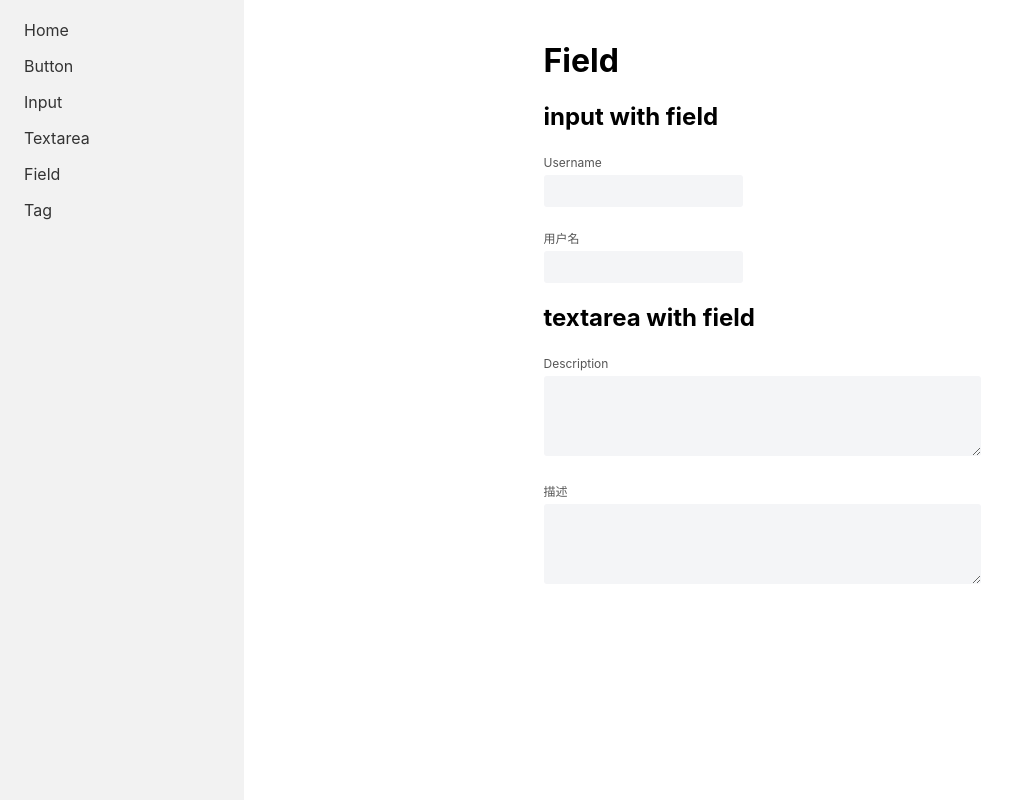
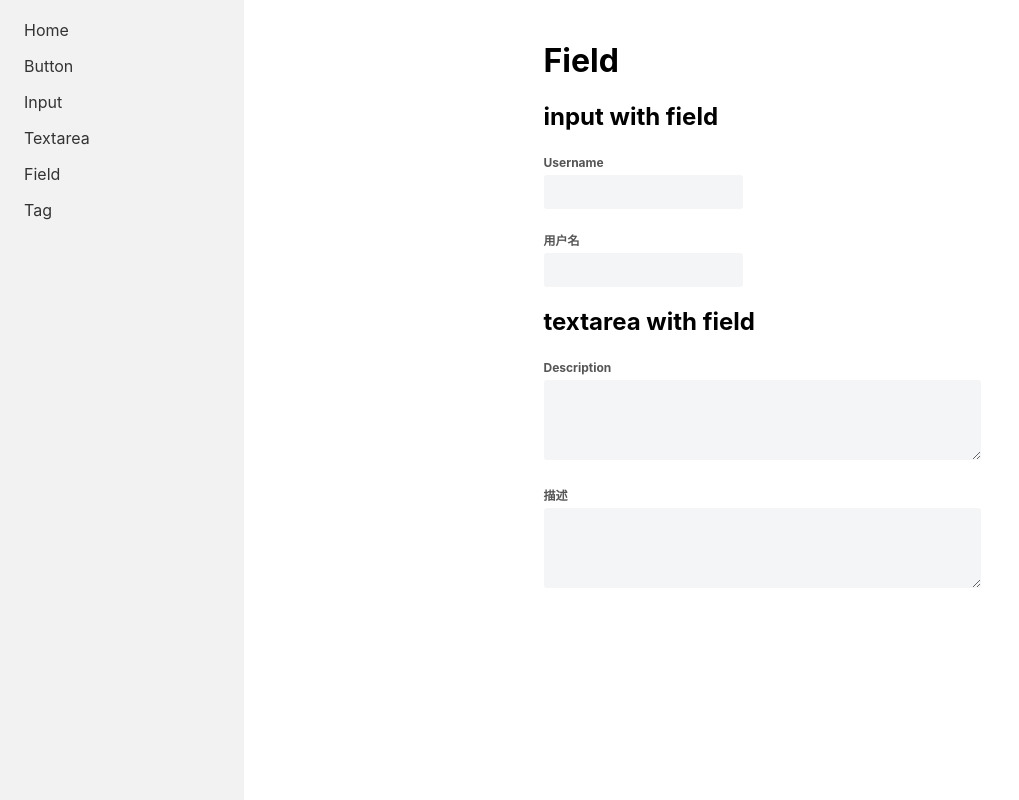
Before and after one commit to toft-code/toft-design, a React (Create React App) app: page /field in a window 1280 px wide. Shown: the whole page, without its empty margins (0-1019 px from the left). Built offline with nearby package versions, Linux system fonts and the light colour scheme.

Commit message:
update: input style

```diff
--- a/src/components/Field/index.scss
+++ b/src/components/Field/index.scss
@@ -8,4 +8,5 @@
     Ubuntu, 'Fira Sans', 'Droid Sans', 'Helvetica Neue', sans-serif;
   margin-bottom: 4px;
   margin-top: 0px;
+  font-weight: bold;
 }
--- a/src/components/Input/index.scss
+++ b/src/components/Input/index.scss
@@ -6,11 +6,12 @@
   color: #262626;
   font-size: 14px;
   font-style: normal;
-  height: 32px;
-  line-height: 32px;
+  height: 34px;
+  line-height: 34px;
   outline: 0;
   padding: 0 8px;
   font-family: arial, sans-serif;
+  // box-shadow: 0 0 0 2px #e3e4e6;
 
   &::placeholder {
     color: #666;
@@ -38,8 +39,8 @@
 
   &.large {
     font-size: 16px;
-    height: 40px;
-    line-height: 40px;
+    height: 42px;
+    line-height: 42px;
   }
 
   &:hover {
--- a/src/components/Textarea/index.scss
+++ b/src/components/Textarea/index.scss
@@ -9,6 +9,7 @@
   outline: 0;
   padding: 8px 8px;
   font-family: arial, sans-serif;
+  // box-shadow: 0 0 0 2px #e3e4e6;
 
   &[disabled] {
     color: rgba(0, 0, 0, 0.4);
```
